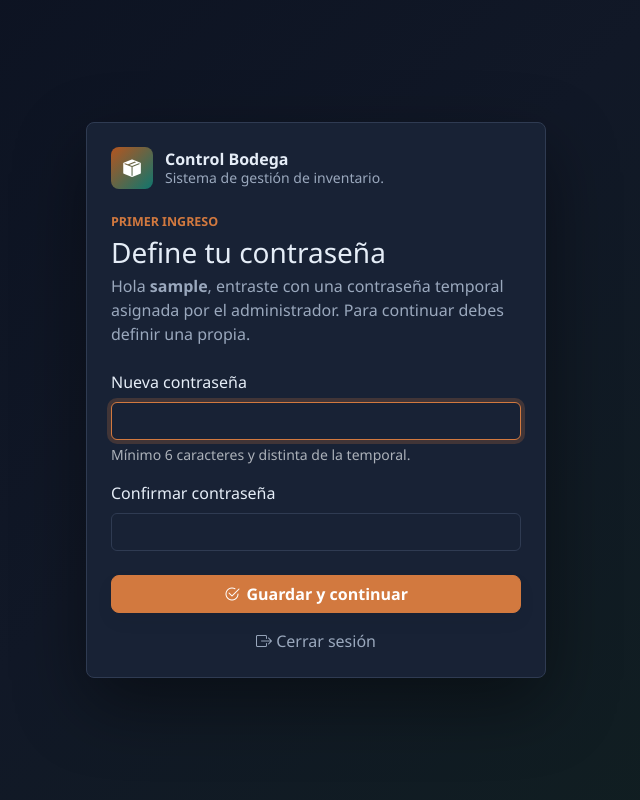
After one commit to CRONIXDOM/GestionBodega, a Spring Boot app: page /cambiar-contrasena in a window 1280 px wide. The commit adds this page. Shown: the whole page, without its empty margins (324-964 px from the left). Run offline with Spring Boot 4, Linux system fonts and the light colour scheme; the visitor is signed in with stand-in values (Sample User, id 1).

Commit message:
Contrasena temporal y cambio obligatorio en el primer ingreso
La clave que el administrador define al crear un usuario pasa a ser solo
para el primer acceso. Al iniciar sesion con ella, el sistema lleva al
usuario a una pantalla donde debe definir su propia contrasena, y esa
nueva clave se guarda en Credenciales.

- Credenciales gana el campo contrasenaTemporal (dominio, entidad JPA y
  DTOs de ambos proyectos). Las credenciales existentes quedan en null,
  que se interpreta como definitiva.
- UsuarioController marca como temporal la clave que crea junto al
  usuario; RecuperacionController la marca como definitiva, porque ahi la
  elige el propio usuario.
- LoginController desvia a /cambiar-contrasena cuando la clave es
  temporal, y SesionInterceptor bloquea el resto de rutas mientras la
  marca siga activa, de modo que no se pueda esquivar la pantalla.
- El nuevo formulario valida largo minimo, coincidencia entre ambos
  campos y que la nueva clave sea distinta de la temporal.
- El listado de credenciales distingue con una etiqueta las temporales de
  las definitivas.

```diff
--- a/control/src/main/java/com/bodega/control/infraestructura/persistencia/jpa/CredencialesEntity.java
+++ b/control/src/main/java/com/bodega/control/infraestructura/persistencia/jpa/CredencialesEntity.java
@@ -27,5 +27,8 @@ public class CredencialesEntity {
     @Column(name = "contrasena", length = 255)
     private String contrasena;
 
+    @Column(name = "contrasena_temporal")
+    private Boolean contrasenaTemporal;
+
 
 }
--- a/control/src/main/java/com/bodega/control/presentacion/dto/request/CredencialesRequestDto.java
+++ b/control/src/main/java/com/bodega/control/presentacion/dto/request/CredencialesRequestDto.java
@@ -9,6 +9,7 @@ public class CredencialesRequestDto {
 	private String usuario;
 	private String correo;
 	private String contrasena;
+	private Boolean contrasenaTemporal;
 
 
 }
--- a/control/src/main/java/com/bodega/control/presentacion/dto/response/CredencialesResponseDto.java
+++ b/control/src/main/java/com/bodega/control/presentacion/dto/response/CredencialesResponseDto.java
@@ -9,4 +9,5 @@ public class CredencialesResponseDto {
 	private String usuario;
 	private String correo;
 	private String contrasena;
+	private Boolean contrasenaTemporal;
 }
--- /dev/null
+++ b/controlweb/src/main/java/com/bodega/controlweb/controller/CambioContrasenaController.java
@@ -0,0 +1,96 @@
+package com.bodega.controlweb.controller;
+
+import org.springframework.beans.factory.annotation.Autowired;
+import org.springframework.stereotype.Controller;
+import org.springframework.ui.Model;
+import org.springframework.web.bind.annotation.GetMapping;
+import org.springframework.web.bind.annotation.PostMapping;
+import org.springframework.web.bind.annotation.RequestMapping;
+import org.springframework.web.bind.annotation.RequestParam;
+
+import com.bodega.controlweb.model.dto.request.CredencialesRequestDto;
+import com.bodega.controlweb.model.dto.response.CredencialesResponseDto;
+import com.bodega.controlweb.service.ICredencialesService;
+import com.bodega.controlweb.util.MensajesError;
+
+import jakarta.servlet.http.HttpSession;
+
+/**
+ * Cambio obligatorio de contraseña para las cuentas que el administrador creó
+ * con una clave temporal. Mientras la marca siga activa el interceptor no deja
+ * salir de esta pantalla, así que la única forma de continuar es definir una
+ * contraseña propia (o cerrar sesión).
+ */
+@Controller
+@RequestMapping("/cambiar-contrasena")
+public class CambioContrasenaController {
+
+    private static final int LARGO_MINIMO = 6;
+
+    @Autowired
+    private ICredencialesService servicioCredenciales;
+
+    @GetMapping
+    public String mostrarFormulario(HttpSession session, Model model) {
+        if (session.getAttribute("usuarioLogueado") == null) {
+            return "redirect:/login";
+        }
+        model.addAttribute("usuario", session.getAttribute("usuarioLogueado"));
+        return "Login/cambiarcontrasena";
+    }
+
+    @PostMapping
+    public String cambiar(@RequestParam String nuevaContrasena, @RequestParam String confirmarContrasena,
+            HttpSession session, Model model) {
+
+        if (session.getAttribute("usuarioLogueado") == null) {
+            return "redirect:/login";
+        }
+        model.addAttribute("usuario", session.getAttribute("usuarioLogueado"));
+
+        Integer idCredenciales = (Integer) session.getAttribute("idCredencialesLogueado");
+        if (idCredenciales == null) {
+            model.addAttribute("error", "No se pudo identificar tu cuenta, vuelve a iniciar sesión.");
+            return "Login/cambiarcontrasena";
+        }
+        if (nuevaContrasena == null || nuevaContrasena.isBlank()) {
+            model.addAttribute("error", "La nueva contraseña es obligatoria.");
+            return "Login/cambiarcontrasena";
+        }
+        if (nuevaContrasena.length() < LARGO_MINIMO) {
+            model.addAttribute("error", "La contraseña debe tener al menos " + LARGO_MINIMO + " caracteres.");
+            return "Login/cambiarcontrasena";
+        }
+        if (!nuevaContrasena.equals(confirmarContrasena)) {
+            model.addAttribute("error", "Las contraseñas ingresadas no coinciden.");
+            return "Login/cambiarcontrasena";
+        }
+
+        try {
+            CredencialesResponseDto actual = servicioCredenciales.buscarCredencialesId(idCredenciales);
+            if (actual == null) {
+                model.addAttribute("error", "No se encontró tu cuenta, vuelve a iniciar sesión.");
+                return "Login/cambiarcontrasena";
+            }
+            if (nuevaContrasena.equals(actual.getContrasena())) {
+                model.addAttribute("error", "La nueva contraseña debe ser distinta de la temporal.");
+                return "Login/cambiarcontrasena";
+            }
+
+            CredencialesRequestDto actualizar = new CredencialesRequestDto();
+            actualizar.setIdCredenciales(actual.getIdCredenciales());
+            actualizar.setUsuario(actual.getUsuario());
+            actualizar.setCorreo(actual.getCorreo());
+            actualizar.setContrasena(nuevaContrasena);
+            // deja de ser temporal: a partir de aquí el usuario entra directo al panel
+            actualizar.setContrasenaTemporal(false);
+            servicioCredenciales.guardarCredenciales(actualizar);
+        } catch (Exception ex) {
+            model.addAttribute("error", MensajesError.extraer(ex));
+            return "Login/cambiarcontrasena";
+        }
+
+        session.removeAttribute("debeCambiarContrasena");
+        return "redirect:/";
+    }
+}
--- a/controlweb/src/main/java/com/bodega/controlweb/controller/RecuperacionController.java
+++ b/controlweb/src/main/java/com/bodega/controlweb/controller/RecuperacionController.java
@@ -65,6 +65,8 @@ public class RecuperacionController {
 		actualizar.setUsuario(actual.getUsuario());
 		actualizar.setCorreo(actual.getCorreo());
 		actualizar.setContrasena(nuevaContrasena);
+		// la eligio el propio usuario, asi que no vuelve a pedirsele que la cambie
+		actualizar.setContrasenaTemporal(false);
 		servicioCredenciales.guardarCredenciales(actualizar);
 
 		redirectAttributes.addFlashAttribute("exito",
--- a/controlweb/src/main/java/com/bodega/controlweb/controller/UsuarioController.java
+++ b/controlweb/src/main/java/com/bodega/controlweb/controller/UsuarioController.java
@@ -74,6 +74,9 @@ public class UsuarioController {
                 credenciales.setUsuario(usuario.getNombreUsuario());
                 credenciales.setCorreo(usuario.getCorreo());
                 credenciales.setContrasena(usuario.getContrasena());
+                // la clave que define el administrador es solo para el primer ingreso: el
+                // sistema obligara al usuario a cambiarla antes de dejarlo entrar al panel.
+                credenciales.setContrasenaTemporal(true);
                 servicioCredenciales.guardarCredenciales(credenciales);
             }
             if (usuario.getIdRol() != null) {
--- a/controlweb/src/main/java/com/bodega/controlweb/model/dto/request/CredencialesRequestDto.java
+++ b/controlweb/src/main/java/com/bodega/controlweb/model/dto/request/CredencialesRequestDto.java
@@ -9,4 +9,5 @@ public class CredencialesRequestDto {
     private String usuario;
     private String correo;
     private String contrasena;
+	private Boolean contrasenaTemporal;
 }
--- a/controlweb/src/main/java/com/bodega/controlweb/model/dto/response/CredencialesResponseDto.java
+++ b/controlweb/src/main/java/com/bodega/controlweb/model/dto/response/CredencialesResponseDto.java
@@ -9,4 +9,5 @@ public class CredencialesResponseDto {
     private String usuario;
     private String correo;
     private String contrasena;
+	private Boolean contrasenaTemporal;
 }
--- /dev/null
+++ b/controlweb/src/main/resources/templates/Login/cambiarcontrasena.html
@@ -0,0 +1,58 @@
+<!DOCTYPE html>
+<html lang="es" data-theme="dark" xmlns:th="http://www.thymeleaf.org">
+<head>
+<meta charset="UTF-8">
+<meta name="viewport" content="width=device-width, initial-scale=1.0">
+<title>Cambiar contraseña | Control Bodega</title>
+
+<link rel="stylesheet" th:href="@{/assets/css/bootstrap.min.css}">
+<link rel="stylesheet" th:href="@{/assets/vendors/bootstrap-icons/bootstrap-icons.css}">
+<link rel="stylesheet" th:href="@{/assets/css/style.css}">
+</head>
+
+<body class="auth-body">
+	<main class="auth-page">
+		<section class="auth-card">
+			<a class="auth-brand" th:href="@{/login}"><span class="brand-icon"><i
+					class="bi bi-box-seam-fill" aria-hidden="true"></i></span> <span><strong>Control
+						Bodega</strong><small>Sistema de gestión de inventario.</small></span>
+			</a>
+
+			<div th:if="${error}" class="alert alert-danger" role="alert" th:text="${error}"></div>
+
+			<form th:action="@{/cambiar-contrasena}" method="post">
+				<div class="mb-4">
+					<p class="eyebrow mb-1">Primer ingreso</p>
+					<h1 class="h3 mb-1">Define tu contraseña</h1>
+					<p class="text-muted mb-0">
+						Hola <strong th:text="${usuario}">usuario</strong>, entraste con una contraseña temporal
+						asignada por el administrador. Para continuar debes definir una propia.
+					</p>
+				</div>
+				<div class="mb-3">
+					<label class="form-label" for="nuevaContrasena">Nueva contraseña</label>
+					<input class="form-control" id="nuevaContrasena" name="nuevaContrasena" type="password"
+						minlength="6" required autofocus>
+					<div class="form-text">Mínimo 6 caracteres y distinta de la temporal.</div>
+				</div>
+				<div class="mb-4">
+					<label class="form-label" for="confirmarContrasena">Confirmar contraseña</label>
+					<input class="form-control" id="confirmarContrasena" name="confirmarContrasena" type="password"
+						minlength="6" required>
+				</div>
+				<button class="btn btn-primary w-100" type="submit">
+					<i class="bi bi-check2-circle" aria-hidden="true"></i> Guardar y continuar
+				</button>
+			</form>
+
+			<div class="text-center mt-3">
+				<a th:href="@{/logout}" class="text-muted"><i class="bi bi-box-arrow-right" aria-hidden="true"></i>
+					Cerrar sesión</a>
+			</div>
+		</section>
+	</main>
+
+	<script th:src="@{/assets/js/bootstrap.bundle.min.js}"></script>
+	<script th:src="@{/assets/js/main.js}"></script>
+</body>
+</html>
--- a/controlweb/src/main/resources/templates/Usuario/crearusuario.html
+++ b/controlweb/src/main/resources/templates/Usuario/crearusuario.html
@@ -54,8 +54,10 @@
 						<div class="form-text mt-3 mb-2">Estos datos crean también el acceso de inicio de sesión del usuario.</div>
 						<div class="row g-3">
 							<div class="col-md-6">
-								<label class="form-label">Contraseña</label> <input class="form-control"
+								<label class="form-label">Contraseña temporal</label> <input class="form-control"
 									type="password" th:field="*{contrasena}">
+								<div class="form-text">Solo sirve para el primer ingreso: al entrar, el sistema le pedirá
+									definir su propia contraseña.</div>
 							</div>
 							<div class="col-md-6">
 								<label class="form-label">Correo</label> <input class="form-control"
```
Also changed, not shown: control/src/main/java/com/bodega/control/dominio/entidades/Credenciales.java (+15 -0 lines), controlweb/src/main/java/com/bodega/controlweb/controller/LoginController.java (+9 -0 lines), controlweb/src/main/java/com/bodega/controlweb/interceptor/SesionInterceptor.java (+9 -0 lines), controlweb/src/main/resources/templates/Credenciales/crearcredenciales.html (+9 -0 lines), controlweb/src/main/resources/templates/Credenciales/listarcredenciales.html (+8 -1 lines).
